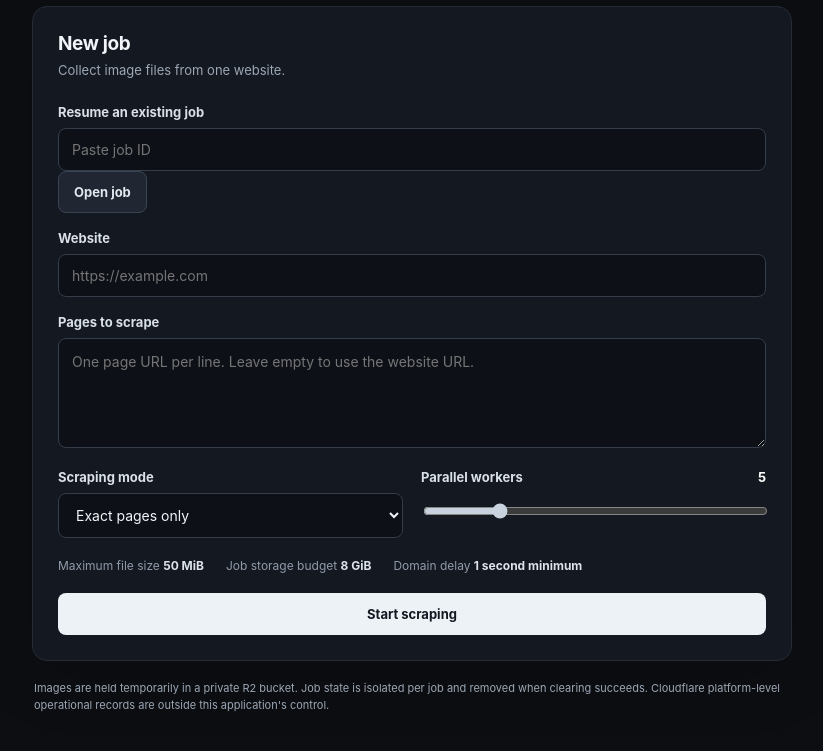
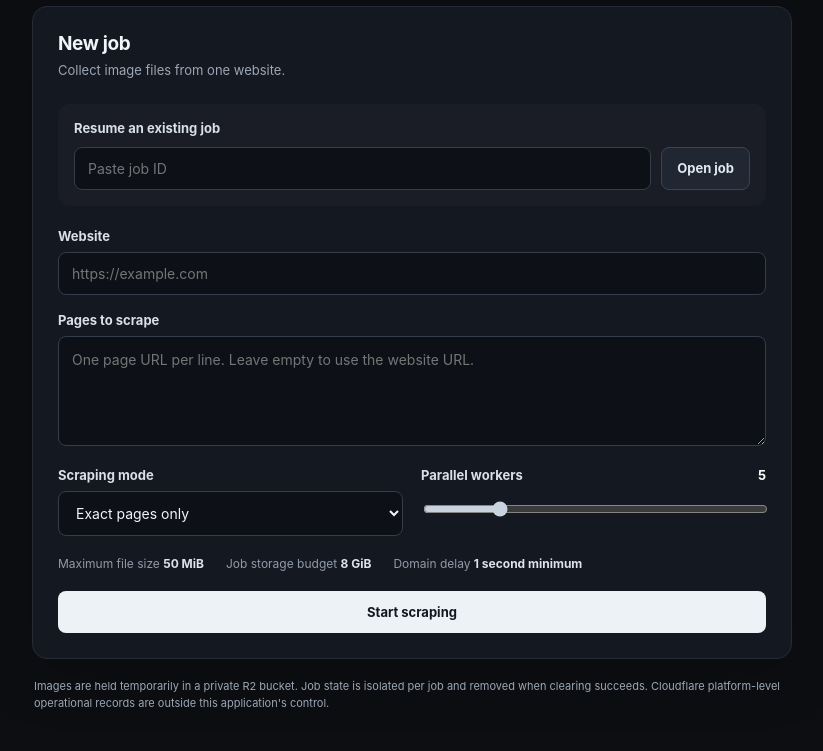
Before and after one commit to UnpainLlama/image-scraper, a website: page dashboard/index.html in a window 1280 px wide. Shown: the part 135-886 px from the top of the page, without its empty margins (228-1051 px from the left). Drawn offline with Linux system fonts and the light colour scheme.

Commit message:
Style job recovery and retention status

```diff
--- a/dashboard/style.css
+++ b/dashboard/style.css
@@ -70,3 +70,22 @@ footer p { font-size: 11px; }
   .metrics { grid-template-columns: repeat(2, 1fr); }
   .actions { flex-wrap: wrap; }
 }
+.recovery-row {
+  margin: 0 0 1.4rem;
+  padding: 1rem;
+  border: 1px solid var(--line);
+  border-radius: 12px;
+  background: rgba(255,255,255,.025);
+}
+.recovery-row label { display: block; margin: 0 0 .65rem; }
+.recovery-controls { display: flex; gap: .65rem; }
+.recovery-controls input { flex: 1; min-width: 0; }
+.verification-disclaimer, .retention-countdown {
+  color: var(--muted);
+  font-size: .82rem;
+  line-height: 1.5;
+}
+.retention-countdown { margin-top: .75rem; }
+@media (max-width: 540px) {
+  .recovery-controls { flex-direction: column; }
+}
```
